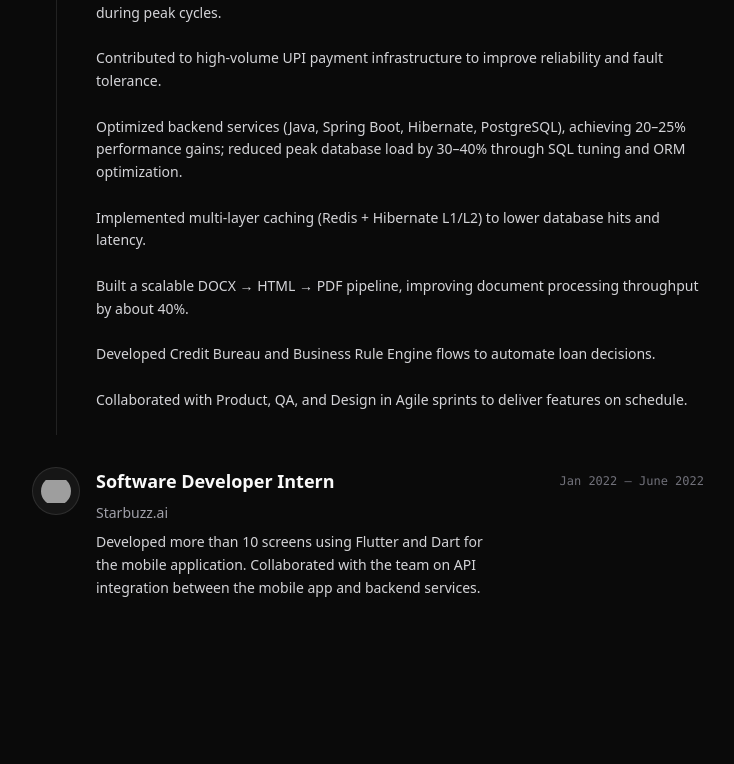
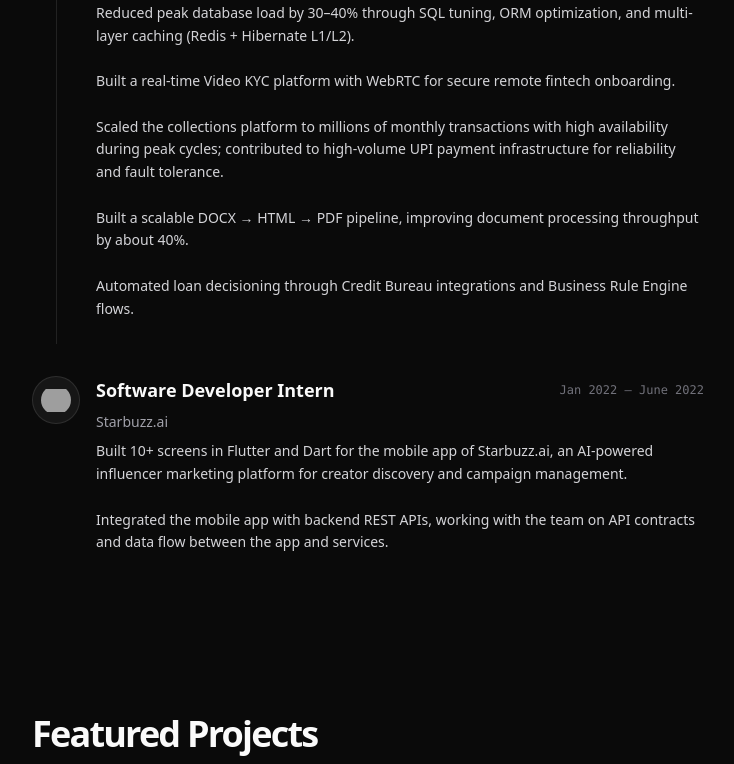
Before and after one commit to harrykamboj1/Harnoor-Portfolio, a React (Create React App) app: page / in a window 1280 px wide. Shown: the part 1567-2331 px from the top of the page, without its empty margins (184-918 px from the left). Built offline with nearby package versions, Linux system fonts and the light colour scheme; no server answers; grey boxes are pictures that could not be loaded.

Commit message:
feat: Update experience descriptions to reflect recent projects and achievements

```diff
--- a/src/data/data.js
+++ b/src/data/data.js
@@ -108,28 +108,25 @@ export const experiences = [
         role: "Software Developer",
         company: "Twinline Business Solutions — Gurugram, Haryana",
         date: "May 2022 – Present",
-        desc: `Delivered 30+ production-ready full-stack features across loan origination and collections platforms, improving adoption and operational efficiency.
+        desc: `Built in-house AI agents for collections field-force planning that generate monthly, weekly, and daily route plans, suggesting optimal visit schedules for field officers.
 
-Designed and optimized high-throughput RESTful micro-services, cutting API response time by 25% under peak load.
+Delivered 30+ production-ready full-stack features across loan origination and collections platforms, improving adoption and operational efficiency.
+
+Designed high-throughput RESTful microservices and optimized backend services (Java, Spring Boot, Hibernate, PostgreSQL), cutting API response time by 25% under peak load.
+
+Reduced peak database load by 30–40% through SQL tuning, ORM optimization, and multi-layer caching (Redis + Hibernate L1/L2).
 
 Built a real-time Video KYC platform with WebRTC for secure remote fintech onboarding.
 
-Scaled the collections platform for millions of monthly transactions with high availability during peak cycles.
-
-Contributed to high-volume UPI payment infrastructure to improve reliability and fault tolerance.
-
-Optimized backend services (Java, Spring Boot, Hibernate, PostgreSQL), achieving 20–25% performance gains; reduced peak database load by 30–40% through SQL tuning and ORM optimization.
-
-Implemented multi-layer caching (Redis + Hibernate L1/L2) to lower database hits and latency.
+Scaled the collections platform to millions of monthly transactions with high availability during peak cycles; contributed to high-volume UPI payment infrastructure for reliability and fault tolerance.
 
 Built a scalable DOCX → HTML → PDF pipeline, improving document processing throughput by about 40%.
 
-Developed Credit Bureau and Business Rule Engine flows to automate loan decisions.
-
-Collaborated with Product, QA, and Design in Agile sprints to deliver features on schedule.`,
+Automated loan decisioning through Credit Bureau integrations and Business Rule Engine flows.`,
         skills: [
             "Java",
             "Spring Boot",
+            "AI Agents",
             "Hibernate",
             "PostgreSQL",
             "Redis",
@@ -147,9 +144,10 @@ Collaborated with Product, QA, and Design in Agile sprints to deliver features o
         role: "Software Developer Intern",
         company: "Starbuzz.ai",
         date: "Jan 2022 – June 2022",
-        desc:
-            "Developed more than 10 screens using Flutter and Dart for the mobile application. Collaborated with the team on API integration between the mobile app and backend services.",
-        skills: ["Flutter", "Dart", "Java", "Next.js"],
+        desc: `Built 10+ screens in Flutter and Dart for the mobile app of Starbuzz.ai, an AI-powered influencer marketing platform for creator discovery and campaign management.
+
+Integrated the mobile app with backend REST APIs, working with the team on API contracts and data flow between the app and services.`,
+        skills: ["Flutter", "Dart", "Java", "Next.js", "REST APIs"],
     },
 ];
 
```
